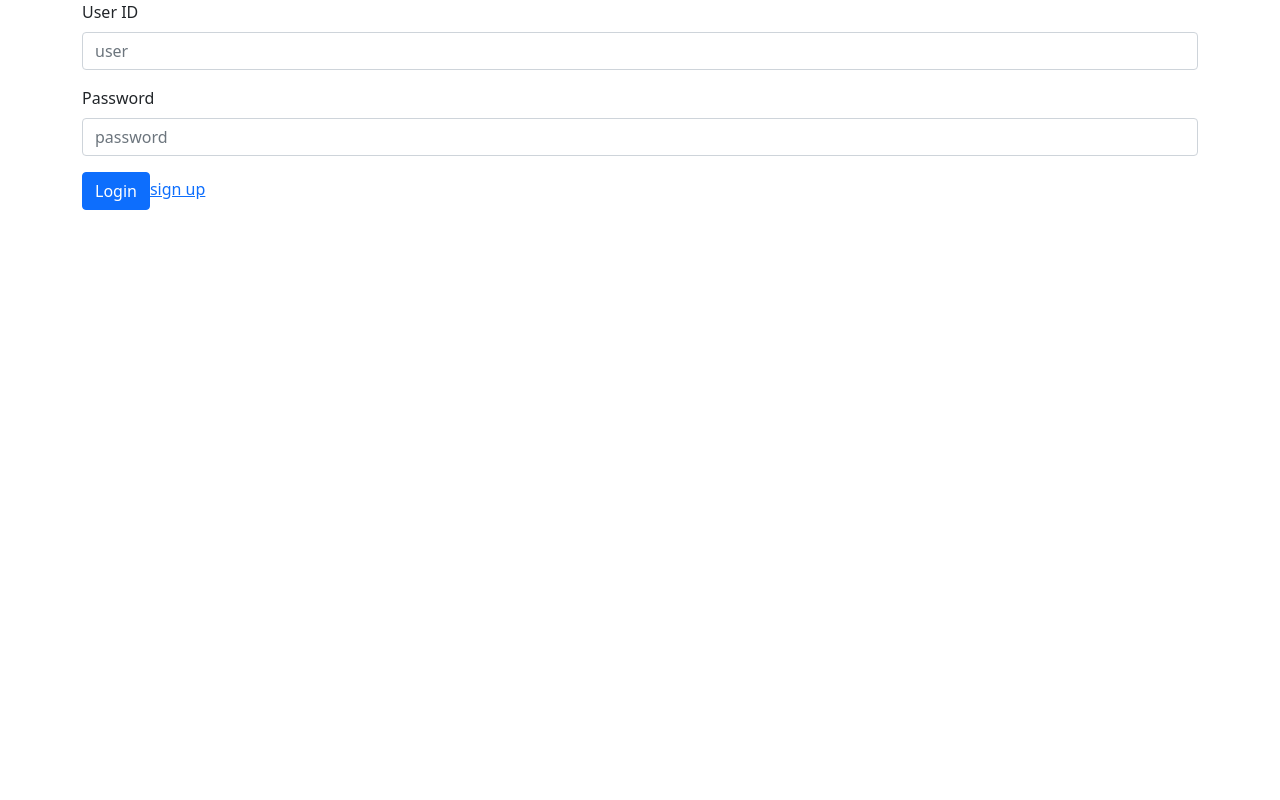
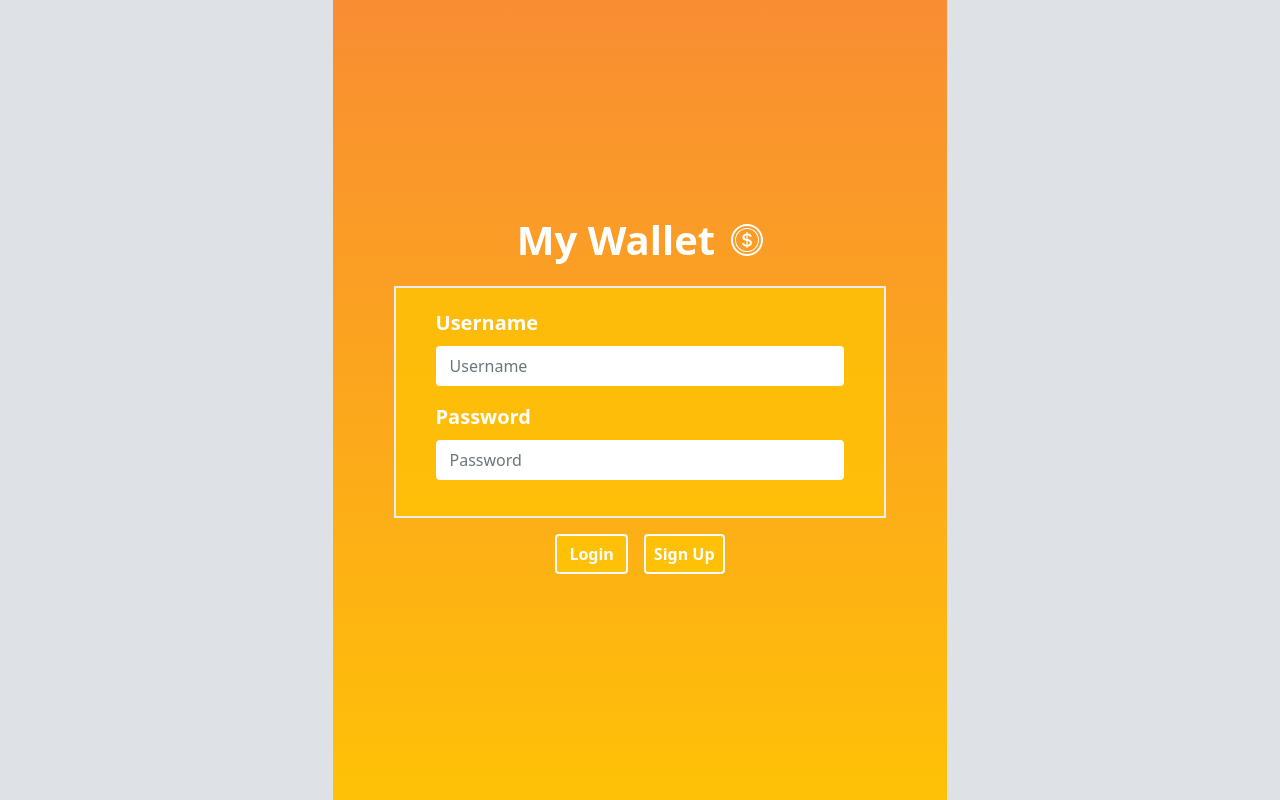
Before and after one commit to AbelJohn2020/abel-arbildo-bc, a React (Create React App) app: page / in a window 1280 px wide. Built offline with nearby package versions, Linux system fonts and the light colour scheme.

Commit message:
Add styles to the Login form

```diff
--- a/package.json
+++ b/package.json
@@ -9,7 +9,6 @@
     "@testing-library/user-event": "^13.5.0",
     "bootstrap": "^5.1.3",
     "react": "^17.0.2",
-    "react-bootstrap": "^2.0.4",
     "react-dom": "^17.0.2",
     "react-icons": "^4.3.1",
     "react-router-dom": "^6.2.1",
--- a/public/index.html
+++ b/public/index.html
@@ -24,8 +24,10 @@
       work correctly both with client-side routing and a non-root public URL.
       Learn how to configure a non-root public URL by running `npm run build`.
     -->
+    <title>Bc</title>
+
+    <!-- CSS only -->
     <link href="https://cdn.jsdelivr.net/npm/bootstrap@5.1.3/dist/css/bootstrap.min.css" rel="stylesheet" integrity="sha384-1BmE4kWBq78iYhFldvKuhfTAU6auU8tT94WrHftjDbrCEXSU1oBoqyl2QvZ6jIW3" crossorigin="anonymous">
-    <title>Bc</title>
   </head>
   <body>
     <noscript>You need to enable JavaScript to run this app.</noscript>
@@ -40,5 +42,7 @@
       To begin the development, run `npm start` or `yarn start`.
       To create a production bundle, use `npm run build` or `yarn build`.
     -->
+    <!-- JavaScript Bundle with Popper -->
+    <script src="https://cdn.jsdelivr.net/npm/bootstrap@5.1.3/dist/js/bootstrap.bundle.min.js" integrity="sha384-ka7Sk0Gln4gmtz2MlQnikT1wXgYsOg+OMhuP+IlRH9sENBO0LRn5q+8nbTov4+1p" crossorigin="anonymous"></script>
   </body>
 </html>
--- /dev/null
+++ b/src/App.css
@@ -0,0 +1,4 @@
+*{
+    margin: 0;
+    padding: 0;
+}
--- a/src/App.js
+++ b/src/App.js
@@ -2,6 +2,7 @@ import React from 'react';
 import { BrowserRouter as Router, Route, Routes } from 'react-router-dom';
 import Login from './components/Login/Login';
 import SignUpForm from './components/SignUpForm/SignUpForm';
+import './App.css';
 
 function App() {
   return (
--- /dev/null
+++ b/src/components/Login/Login.css
@@ -0,0 +1,86 @@
+.container-login,
+.login,
+.login__title {
+    box-sizing: border-box;
+    display: flex;
+    align-items: center;
+    justify-content: center;
+}
+
+.container-login,
+.login__form,
+.login__title,
+.login__title--name {
+    box-sizing: border-box;
+}
+
+.container-login {
+    background: #dee2e6;
+}
+
+.login {
+    width: 48%;
+    height: 100vh;
+    flex-direction: column;
+    background: linear-gradient( rgba(253, 126, 20, 0.85), rgb(255, 193, 7));
+}
+
+.form {
+   width: 80%;
+}
+
+.login__form {
+    background: rgba(255, 193, 7, 0.85);
+    border: rgb(233, 236, 239) solid 2px;
+    padding: 4% 8%;
+    margin: 16px 0;
+}
+
+.login__title--name {
+    color: #FFFFFF;
+    margin: 0 16px 0 0;
+    padding: 0;
+}
+
+.buttons {
+    margin: 0 0 16px 0;
+}
+
+.signup {
+    text-decoration: none;
+    display: flex;
+    align-items: center;
+    margin: 0 0 0 16px;
+    padding: 0 8px;
+}
+
+@media (max-width: 780px) {
+    .login {
+        width: 100%;
+    }
+
+    .login__form {
+        padding: 4%;
+    }
+
+    .form {
+        width: 72%;
+    }
+
+    .signup {
+        margin: 0 0 0 8px;
+    }
+}
+
+@media (max-width: 420px) {
+    .form {
+        width: 96%;
+    }
+
+    .fw-bolder {
+        font-weight: 600 !important;
+    }
+    .fs-5 {
+        font-size: 1.16rem !important;
+    }
+}
--- a/src/components/Login/Login.js
+++ b/src/components/Login/Login.js
@@ -1,24 +1,55 @@
-import React from 'react'
-import { Button, Form } from 'react-bootstrap';
-import { Link } from 'react-router-dom'
+import React from 'react';
+import { Link } from 'react-router-dom';
+import './Login.css';
+import { BsCoin } from "react-icons/bs"
 
 const Login = () => {
     return (
-        <div className="container">
-            <Form>
-                <Form.Group className="mb-3 b-flex-column" controlId="formBasicUser">
-                    <Form.Label>User ID</Form.Label>
-                    <Form.Control type="text" placeholder="user"/>
-                </Form.Group>
-                <Form.Group className="mb-3" controlId="formBasicPassword">
-                    <Form.Label>Password</Form.Label>
-                    <Form.Control type="password" placeholder="password"/>
-                </Form.Group>
-                <Button variant="primary" type="submit">
-                    Login
-                </Button>
-                <Link to="/signup" className="signup">sign up</Link>
-            </Form>
+        // <div className="container-sm border p-2 border-white border-2 bg-warning bg-opacity-75 rounded-3">
+        <div className="container-login">
+            <div className="login">
+                <div className="login__title">
+                    <p className="text-capitalize fw-bolder lh-base fs-1 login__title--name">my wallet</p>
+                    <BsCoin size="32px" color="#FFFFFF"/>
+                </div>
+                <form className="form">
+                    <div className="login__form">
+                        <div className="mb-3">
+                            <label
+                                htmlFor="exampleInputUser1"
+                                className="form-label text-capitalize fw-bolder text-white fs-5 res"
+                            >username</label>
+                            <input
+                                type="text"
+                                className="form-control border-white border-2"
+                                id="exampleInputUser1"
+                                aria-describedby="emailHelp"
+                                placeholder="Username"
+                            />
+                        </div>
+
+                        <div className="mb-3">
+                            <label
+                                htmlFor="inputPassword6"
+                                className="form-label text-white fw-bolder text-capitalize fs-5 res"
+                            >password</label>
+                            <input
+                                type="password"
+                                className="form-control border-white border-2"
+                                id="inputPassword6"
+                                placeholder="Password"
+                            />
+                        </div>
+                    </div>
+                    <div className="d-flex justify-content-center buttons">
+                        <button
+                            type="submit"
+                            className="btn btn-warning fw-bolder text-capitalize lh-base align-middle border-2 border-light text-white"
+                        >login</button>
+                        <Link to="/signup" className="btn btn-warning fw-bolder text-capitalize lh-base align-middle border-2 border-light text-white signup">sign up</Link>
+                    </div>
+                </form>
+            </div>
         </div>
     )
 }
```
Also changed, not shown: 1 other file (tests, documents, lock files or other folders).
